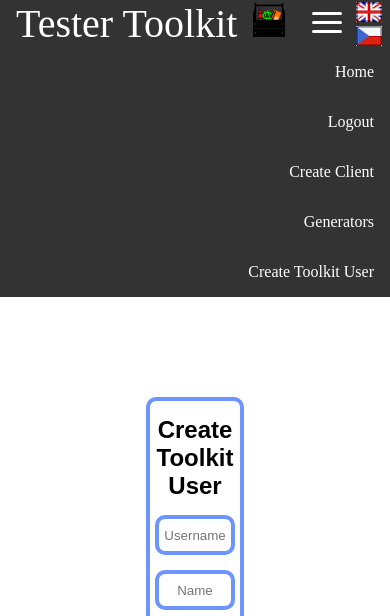
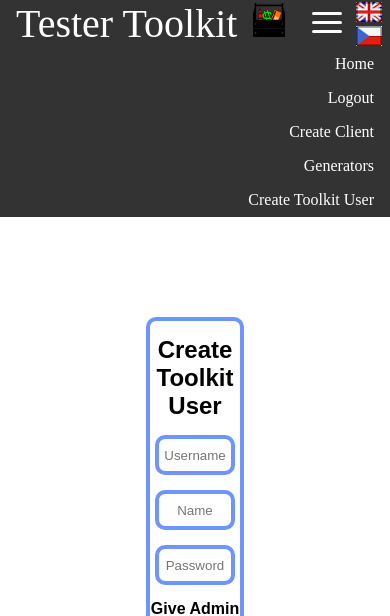
Before and after one commit to Crowmorian/testerToolkit_App, a Flask app: page /createUser in a window 390 px wide. Shown: the top 616 px of the page. Run offline with Flask 2, Linux system fonts and the light colour scheme; a user stored in the database is signed in; parts of the project's set-up code (start-up, migrations or seed data) failed here and were passed over.

Commit message:
Signed-off-by: Crowmorian <crowmorian@gmail.com>

```diff
--- a/testerToolkit_app/project/templates/static/base.css
+++ b/testerToolkit_app/project/templates/static/base.css
@@ -109,6 +109,10 @@ input::-webkit-inner-spin-button {
 
 	.navbar-links li {
 		text-align: right;
+	}
+
+	.navbar-links li a {
+		padding: .5rem 1rem;
 	}
 }
 
```
